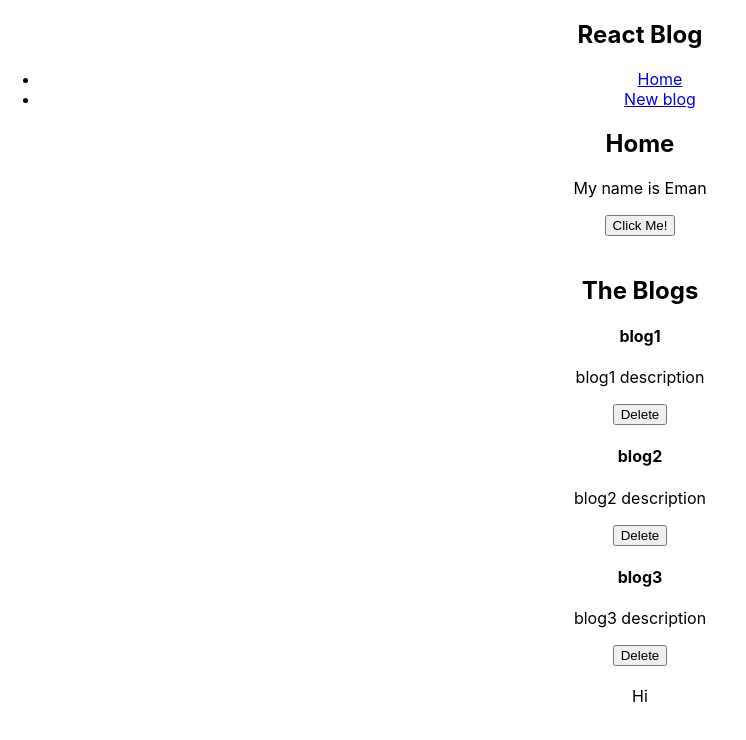
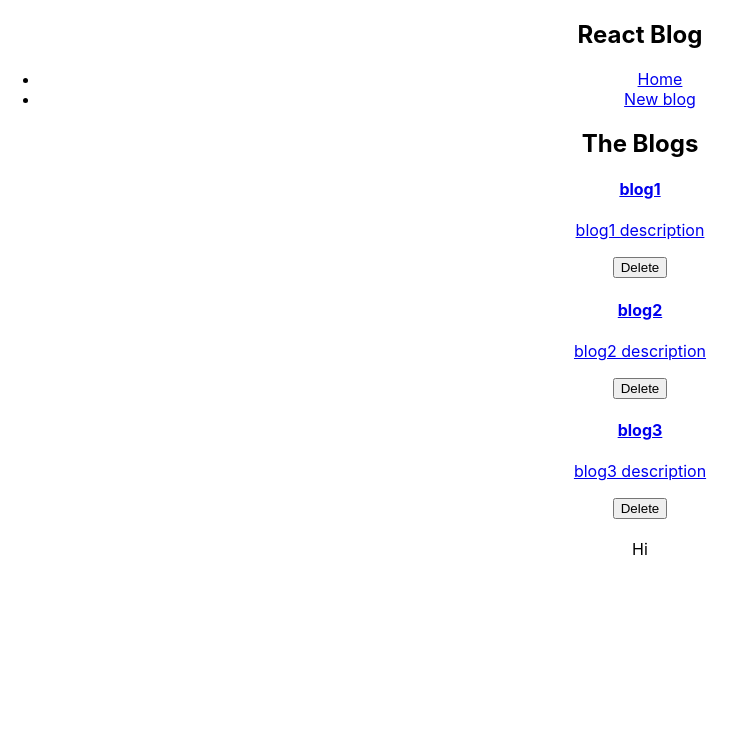
Before and after one commit to AsmaaIbrahim57/react-blog, a React (Create React App) app: page / in a window 1280 px wide. Shown: the top 740 px of the page, without its empty margins (0-746 px from the left). Built offline with nearby package versions, Linux system fonts and the light colour scheme; data requests are answered from the project's data file; the HTML template or start-up script is replaced by a standard one.

Commit message:
React Router

```diff
--- a/package.json
+++ b/package.json
@@ -8,6 +8,7 @@
     "@testing-library/user-event": "^12.8.3",
     "react": "^17.0.2",
     "react-dom": "^17.0.2",
+    "react-router-dom": "^5.2.0",
     "react-scripts": "4.0.3",
     "web-vitals": "^1.1.2"
   },
--- a/src/App.js
+++ b/src/App.js
@@ -1,16 +1,39 @@
 import './App.css';
 import Navbar from "./components/Navbar";
 import Home from "./components/Home";
+import {BrowserRouter as Router, Route, Switch} from "react-router-dom";
+import CreateBlog from './components/CreateBlog';
+import BlogDetails from './components/BlogDetails';
 
 function App() {
   const intro = "Welcome to my first detailed React App!";
   return (
-    <div className="App">
-      <Navbar/>
-      <div className="container">
-        <Home/>
+    <Router>
+
+      <div className="App">
+        <Navbar/>
+
+        <div className="container">
+          <Switch>
+
+            <Route exact path="/">
+              <Home/>
+            </Route>
+            <Route exact path="/create">
+              <CreateBlog/>
+            </Route>
+            <Route exact path="/blogs/:id">
+              <BlogDetails/>
+            </Route>
+
+          </Switch>
+        </div>
+
+
       </div>
-    </div>
+
+    </Router>
+
   );
 }
 
--- /dev/null
+++ b/src/components/BlogDetails.js
@@ -0,0 +1,25 @@
+import { useParams } from "react-router-dom";
+import useFetch from "../hooks/useFetch";
+import Loading from "./partials/Loading";
+import Error from "./partials/Error";
+
+const BlogDetails = ()=> {
+
+    const {id} = useParams();
+    const {data:blog , isPending, error} = useFetch("http://localhost:8000/blogs/"+id)
+    return (
+        <div className="blog">
+            {isPending && <Loading/>}
+            {error && <Error/>}
+            {blog &&
+                <article>
+                    <h2>{blog.name}</h2>
+                    <p>{blog.description}</p>
+                </article>
+            }
+
+        </div>
+    )
+
+}
+export default BlogDetails;
--- /dev/null
+++ b/src/components/CreateBlog.js
@@ -0,0 +1,10 @@
+const CreateBlog = () =>{
+
+    return (
+        <div className="new-blog">
+            <h2>Create New Blog</h2>
+        </div>
+    )
+}
+
+export default CreateBlog;
--- a/src/components/Home.js
+++ b/src/components/Home.js
@@ -4,34 +4,16 @@
 
 const Home = () =>{
 
-    const [name,setName] = useState('Eman');
     const { data:blogs, isPending, error} = useFetch("http://localhost:8000/blogs");
-
-    const handleClick = ()=>{
-        setName("Asmaa");
-    };
-    // const handleDelete = (id) =>{
-    //     const newBlogs = blogs.filter(blog => blog.id !== id)
-    //     setBlogs(newBlogs);
-    // };
-
-
 
     return (
         <section >
-            <h1>
-                Home
-            </h1>
-            <p> My name is {name}</p>
-            <div>
-                <button onClick={handleClick}>Click Me!</button>
-            </div>
-            <br/>
 
             <div className="blogs">
                 <h2>The Blogs</h2>
                 { error && <span>{error}</span> }
                 { isPending && <div> Loading...</div> }
+
                 {
                     blogs &&
                     <div className="blogs-content">
--- a/src/components/Navbar.js
+++ b/src/components/Navbar.js
@@ -1,3 +1,5 @@
+import { Link } from "react-router-dom";
+
 const Navbar = () =>{
     return (
         <nav>
@@ -5,10 +7,10 @@
             <div>
                 <ul>
                     <li>
-                        <a href="/">Home</a>
+                        <Link to="/">Home</Link>
                     </li>
                     <li>
-                        <a href="/create">New blog</a>
+                        <Link to="/create">New blog</Link>
                     </li>
                 </ul>
             </div>
--- a/src/components/partials/BlogList.js
+++ b/src/components/partials/BlogList.js
@@ -1,13 +1,18 @@
+import { Link } from "react-router-dom";
+
 const BlogList = ({blogs})=>{
 
     return (
         <div className="blog-list">
             {blogs.map((blog) =>(
+                <Link to ={"/blogs/" + blog.id} key={blog.id}>
                     <div className="Card" key={blog.id}>
                         <h4>{blog.title}</h4>
                         <p>{blog.description}</p>
                         <button onClick={() => console.log(blog.id)}>Delete</button>
                     </div>
+                </Link>
+
             ))}
         </div>
     );
--- /dev/null
+++ b/src/components/partials/Error.js
@@ -0,0 +1,7 @@
+const Error = () => {
+    return(
+        <div> Couldn't fetch data from resources!</div>
+    )
+}
+
+export default Error;
--- /dev/null
+++ b/src/components/partials/Loading.js
@@ -0,0 +1,7 @@
+const Loading = () => {
+    return(
+        <div> Loading...</div>
+    )
+}
+
+export default Loading;
```
Also changed, not shown: 1 other file (tests, documents, lock files or other folders). Lines whose indentation alone changed are shown as unchanged.
